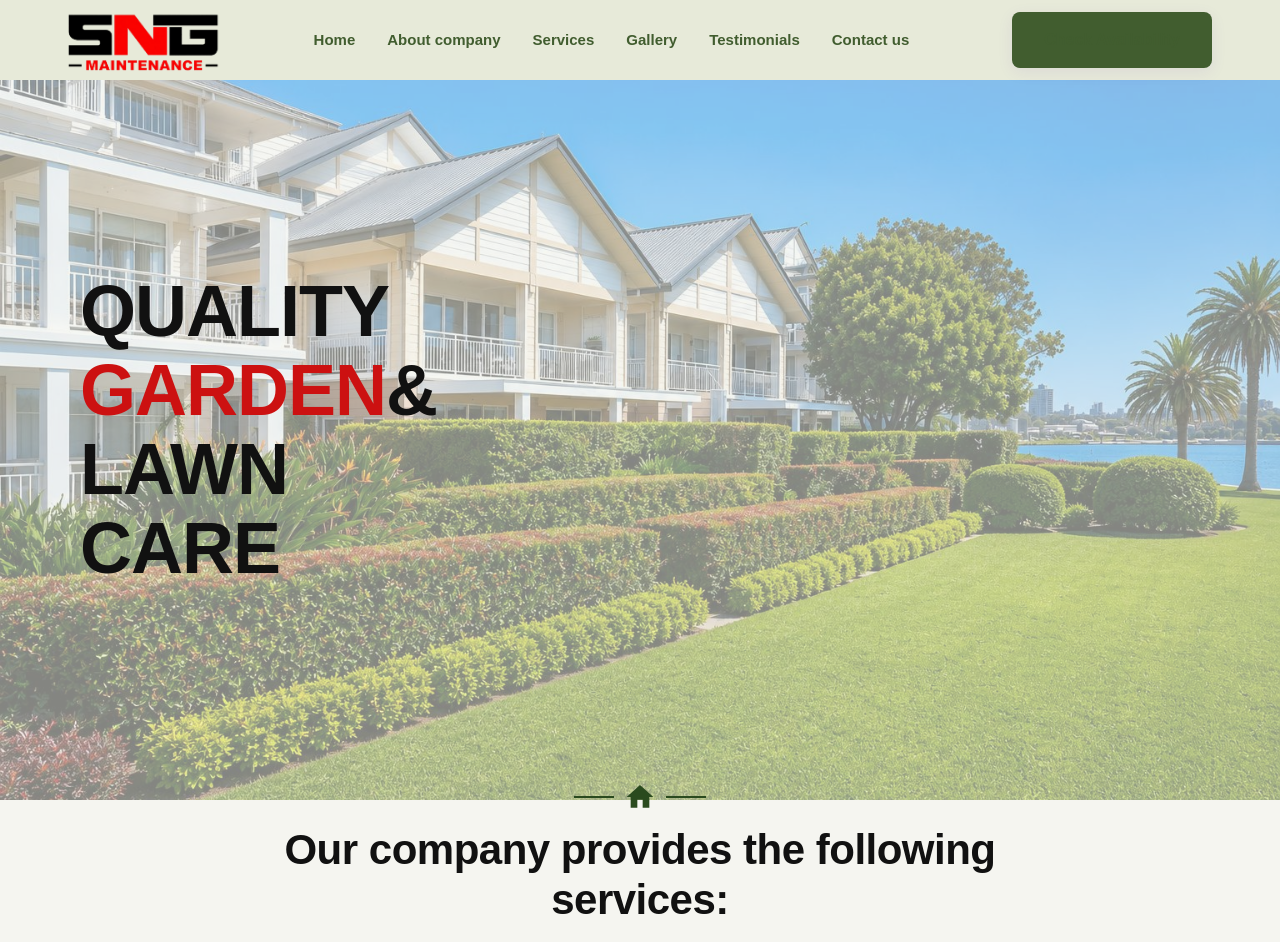
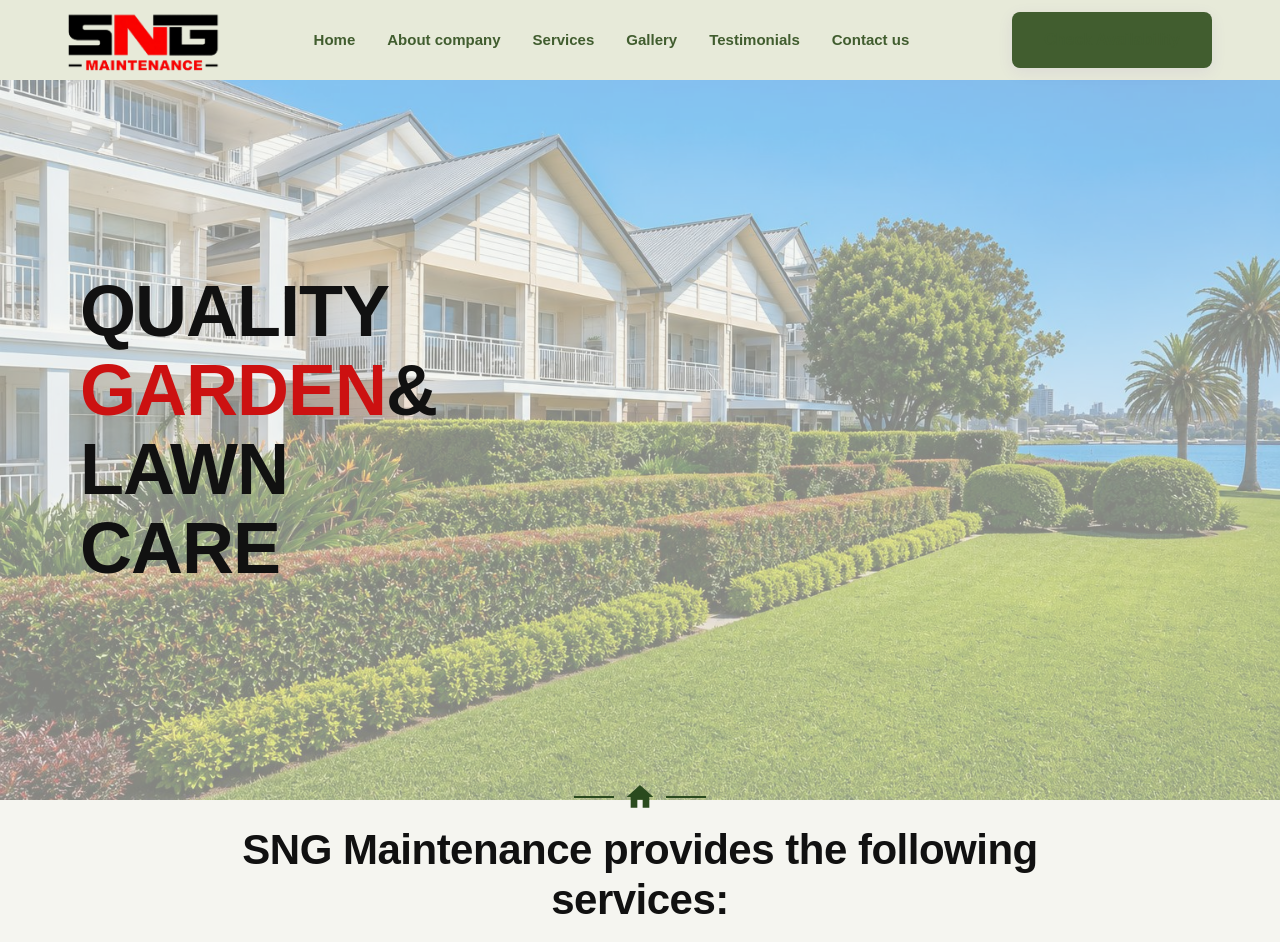
Before and after one commit to brandsbarrel/DNS, a React (Vite) app: page / in a window 1280 px wide. Shown: the top 942 px of the page. Built offline with nearby package versions, Linux system fonts and the light colour scheme.

Commit message:
Changes in home page

```diff
--- a/src/Components/ServiceCard/ServiceCard.jsx
+++ b/src/Components/ServiceCard/ServiceCard.jsx
@@ -109,7 +109,7 @@ export default function ServiceCard() {
             </svg>
           </div>
           <h2 className="ServiceCard__heading">
-            Our company provides the following{" "}
+            SNG Maintenance provides the following{" "}
             <span className="ServiceCard__heading--red">services:</span>
           </h2>
           <p className="ServiceCard__subheading">Reliable. Professional. Always here for you.</p>
```
